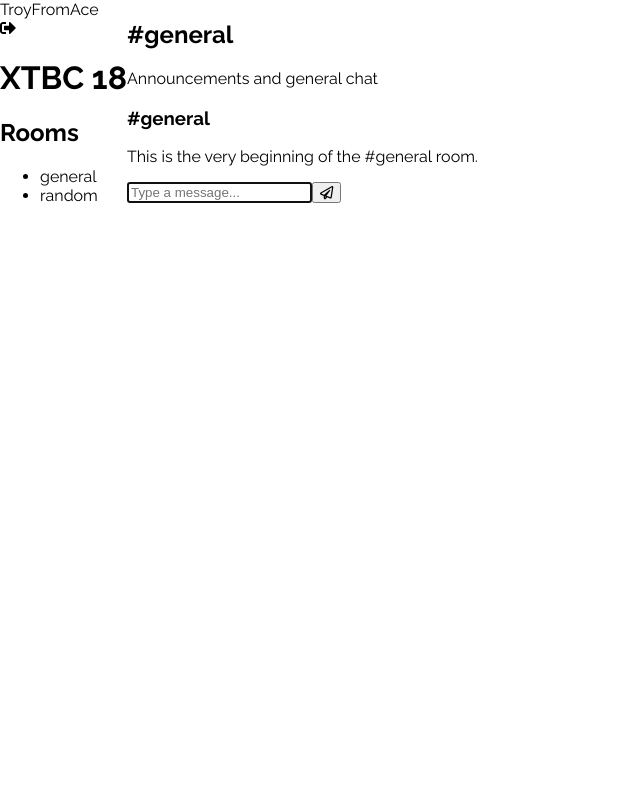
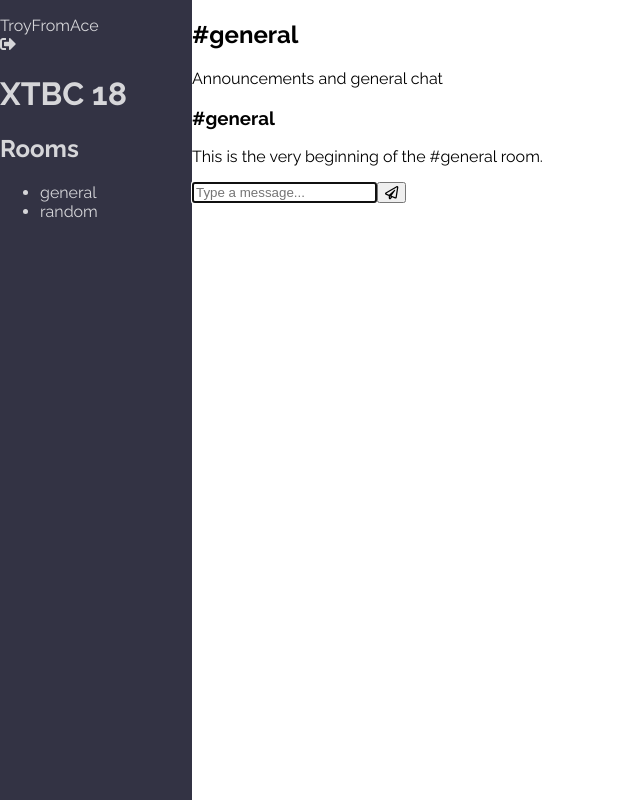
Before and after one commit to troywiegand/chatarang, a React (Create React App) app: page / in a window 1280 px wide. Shown: the whole page, without its empty margins (0-640 px from the left). Built offline with nearby package versions, Linux system fonts and the light colour scheme.

Commit message:
Tweak Sidebar Style

```diff
--- a/src/Chat.js
+++ b/src/Chat.js
@@ -14,7 +14,7 @@ class Chat extends Component{
     }
 render(){
     return(
-        <div className="Chat">
+        <div className="Chat" >
             <ChatHeader />
             <MessageList messages={this.state.messages}/>
             <MessageForm messages={this.state.messages} addMessage={this.addMessage}/>
--- a/src/Sidebar.js
+++ b/src/Sidebar.js
@@ -6,7 +6,7 @@ import RoomList from './RoomList'
 class Sidebar extends Component{
 render(){
     return(
-        <div className="Sidebar">
+        <div className="Sidebar" style={styles.sidebar}>
             <UserInfo userInfo={this.props.userInfo}/>
             <RoomList />
         </div>
@@ -15,4 +15,26 @@ render(){
 
 }
 
+const styles = {
+    sidebar: {
+      backgroundColor: '#333344',
+      color: 'rgba(255, 255, 255, 0.8)',
+      width: '12rem',
+      padding: '1rem 0',
+      display: 'flex',
+      flexDirection: 'column',
+    },
+
+    children: {
+      padding: '0 1rem',
+    },
+
+    h1: {
+      color: 'white',
+      fontSize: '1.2rem',
+      marginTop: 0,
+      padding: '0 1rem',
+    }
+  }
+
 export default Sidebar
```
